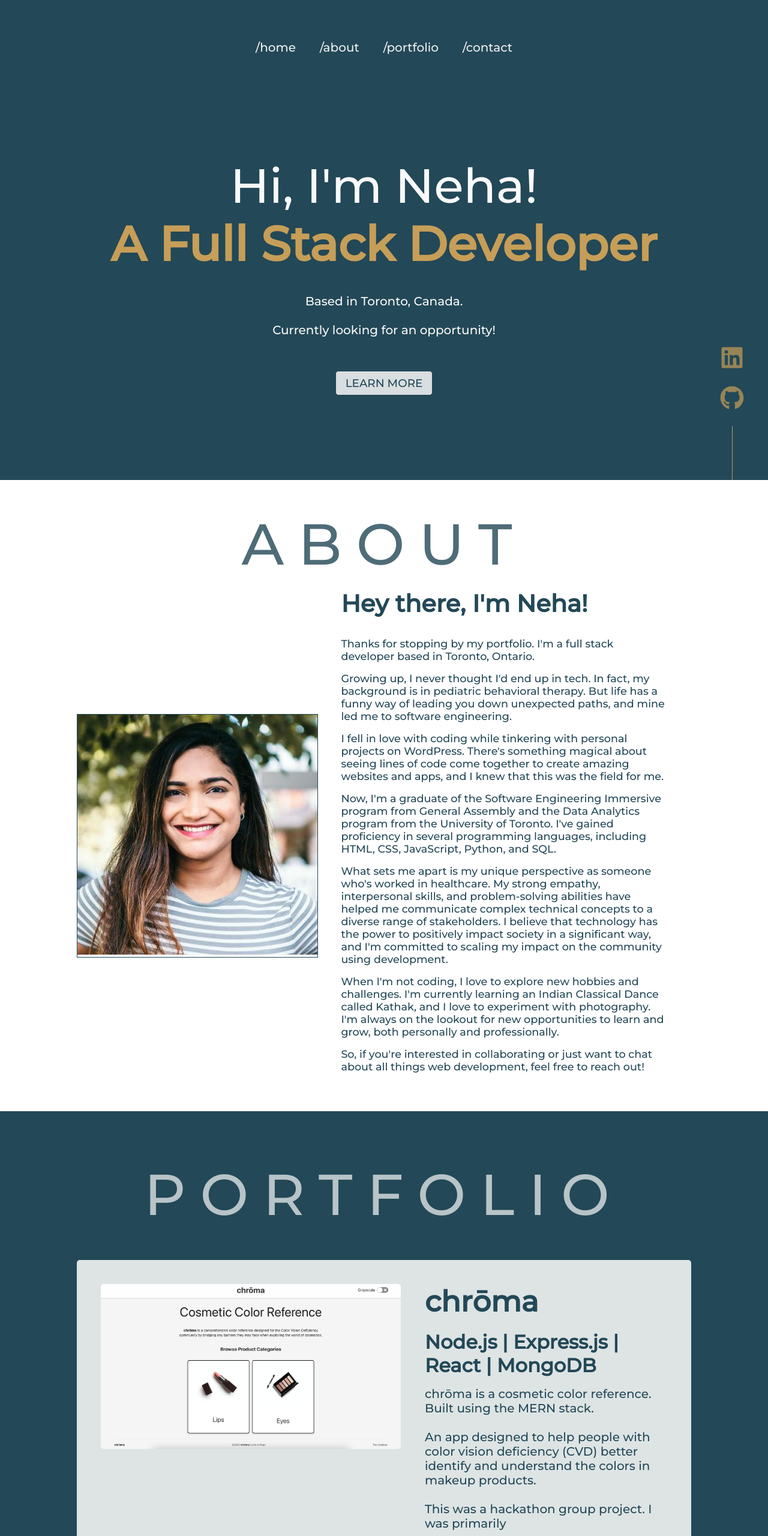
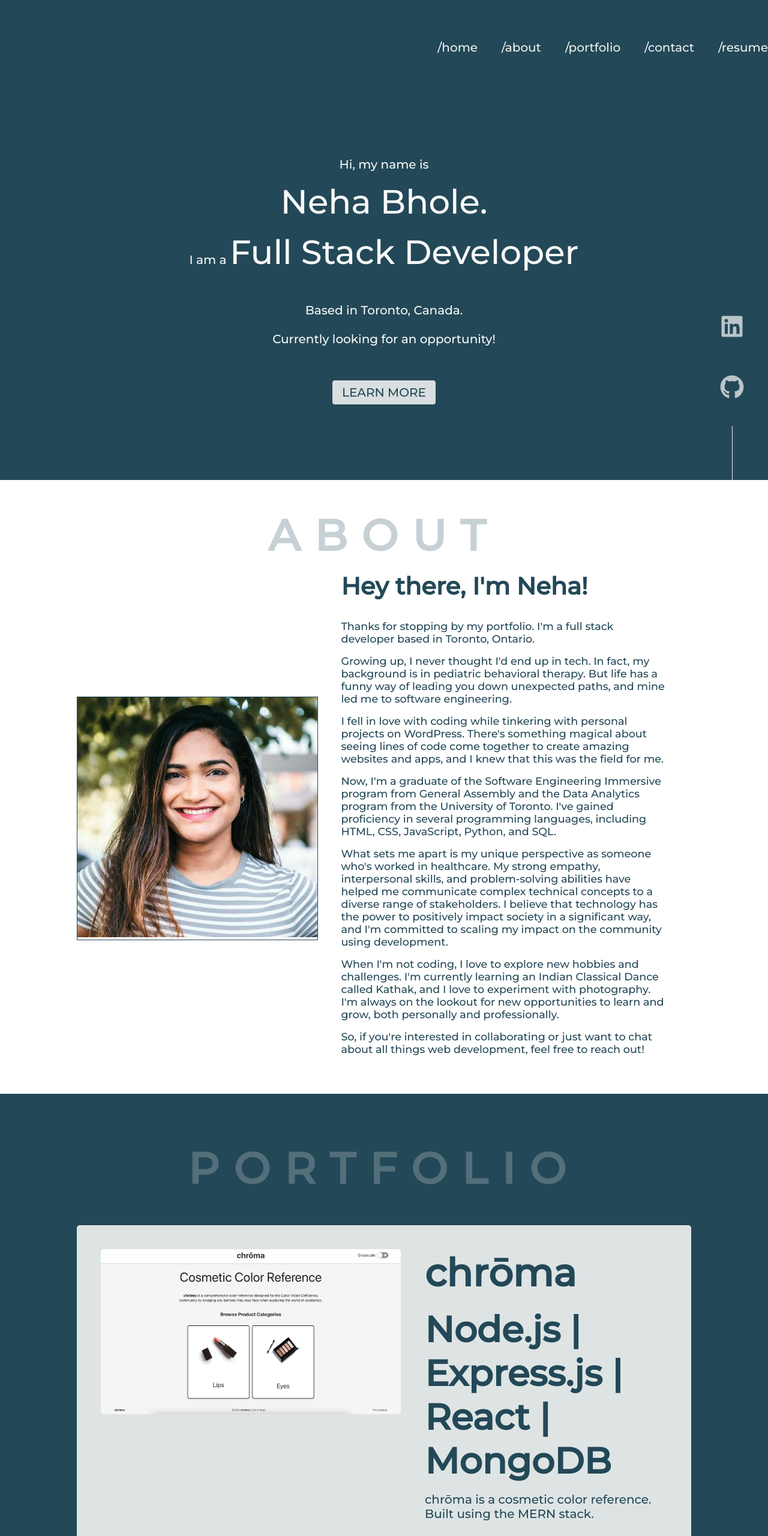
Before and after one commit to bholeneha/portfolio, a React app: page / in a window 1280 px wide. Shown: the top 2560 px of the page at 60% size. Built offline with nearby package versions, Linux system fonts and the light colour scheme.

Commit message:
resume added to nav & all font-sizing changed to rem

```diff
--- a/src/components/About/About.scss
+++ b/src/components/About/About.scss
@@ -18,9 +18,7 @@
             }
         }
 
-        $breakpoint-tablet: 900px;
-
-        @media (max-width: $breakpoint-tablet) {
+        @media (max-width: var(--breakpoint-tablet)) {
             flex-direction: column;
             align-items: center;
             gap: 10vmin;
--- a/src/components/App/App.scss
+++ b/src/components/App/App.scss
@@ -26,7 +26,7 @@
                     font-size: 2.5rem !important;
 
                     path {
-                        color: var(--mustard);
+                        color: var(--cultured);
                         opacity: 75%;
                         transition: 0.2s ease-in-out;
                     }
@@ -39,7 +39,7 @@
                         path {
                             transition: 0.10s ease-in-out;
                             opacity: 100%;
-                            color: var(--mustard);
+                            color: var(--cultured);
                         }
                     }
                 }
@@ -53,32 +53,11 @@
             width: 1px;
             height: 90px;
             margin: 0px auto;
-            background-color: var(--mustard);
+            background-color: var(--cultured);
         }
     }
 
-    nav {
-        width: 100vw;
-        height: 25vh;
-    }
-
-    .NavBar,
-    .Footer {
-        display: flex;
-        justify-content: center;
-        align-items: center;
-    }
-
-    .NavBar {
-        width: 100vw;
-        height: 20vh;
-        display: flex;
-        flex-direction: column;
-        gap: 2vmin;
-    }
-
     main {
-        margin-top: 15vh;
 
         section {
             align-self: center;
@@ -92,8 +71,12 @@
             h1 {
                 text-align: center;
                 letter-spacing: 3vmin;
-                opacity: 80%;
+                opacity: 25%;
                 text-transform: uppercase;
+            }
+
+            @media (max-width: var(--breakpoint-tablet)) {
+                height: 85vh;
             }
         }
     }
--- a/src/components/Footer/Footer.scss
+++ b/src/components/Footer/Footer.scss
@@ -1,4 +1,7 @@
 .Footer {
+    display: flex;
+    justify-content: center;
+    align-items: center;
     background-color: var(--charcoal);
     height: 20vh;
     flex-direction: column;
--- a/src/components/Home/Home.js
+++ b/src/components/Home/Home.js
@@ -5,8 +5,9 @@ export default function Home() {
     return (
         <section className='Home' id='Home'>
             <div className="Intro">
-                <h1>Hi, I'm Neha!</h1>
-                <h2>A Full Stack Developer</h2>
+                <p>Hi, my name is</p>
+                <span>Neha Bhole.</span>
+                <p>I am a <span>Full Stack Developer</span></p>
                 {/* <h3>Love seeing code come to life!</h3> */}
                 <br />
                 <p>Based in Toronto, Canada. <br /><br /> Currently looking for an opportunity!</p>
--- a/src/components/Home/Home.scss
+++ b/src/components/Home/Home.scss
@@ -7,13 +7,16 @@
         width: 80vw;
         text-align: center;
 
+        span {
+            font-size: 3.5rem;
+            color: var(--cultured);
+        }
+
         h1 {
             letter-spacing: 0;
             opacity: 100;
             text-transform: none;
             color: var(--cultured);
-            font-size: 10vmin;
-            ;
         }
 
         h2 {
@@ -21,7 +24,6 @@
         }
 
         h3 {
-            opacity: 75%;
             color: var(--cultured);
         }
 
--- a/src/components/NavBar/NavBar.js
+++ b/src/components/NavBar/NavBar.js
@@ -3,6 +3,7 @@ import { HashLink as Link } from 'react-router-hash-link'
 import React, { useState } from 'react';
 // import { FaBars } from 'react-icons/fa'
 import { FaLinkedin, FaGithub } from "react-icons/fa";
+import resumePDF from '../../assets/files/nehabholeresume.pdf';
 
 
 export default function NavBar() {
@@ -29,6 +30,7 @@ export default function NavBar() {
                 <Link to='#Portfolio' smooth >/portfolio</Link>
                 {/* <Link to='#Experience' smooth >Experience</Link> */}
                 <Link to='#Contact' smooth >/contact</Link>
+                <a href={resumePDF} target='_blank'>/resume</a>
             </div>
             {/* <div className=" Social-Media">
                 <a href='https://www.linkedin.com/in/nehabhole/' aria-label="LinkedIn"><FaLinkedin className='icon' /></a>
--- a/src/components/NavBar/NavBar.scss
+++ b/src/components/NavBar/NavBar.scss
@@ -1,6 +1,17 @@
 .NavBar {
     background-color: var(--charcoal);
-    gap: 3vmin !important;
+    width: 100vw;
+    height: 20vh;
+    display: flex;
+    flex-direction: column;
+    align-items: flex-end;
+    justify-content: center;
+
+    // $breakpoint-tablet: 900px;
+
+    @media (max-width: var(--breakpoint-tablet)) {
+        height: 15vh;
+    }
 
     .Links {
         display: flex;
@@ -9,20 +20,14 @@
 
     .Links a {
         text-decoration: none;
-        font-size: 2.5vmin;
         color: var(--cultured);
         border-bottom: 2px solid transparent;
-
 
         &:hover {
             border-bottom: 2px solid var(--mustard);
         }
 
-        $breakpoint-tablet: 900px;
 
-        @media (max-width: $breakpoint-tablet) {
-            font-size: 3.5vmin;
-        }
     }
 
     .Navigation {
--- a/src/components/Portfolio/Portfolio.scss
+++ b/src/components/Portfolio/Portfolio.scss
@@ -9,14 +9,6 @@
     h1 {
         margin-top: 10vmin !important;
         color: var(--gainsboro);
-    }
-
-    h2 {
-        font-size: 6vmin;
-    }
-
-    h3 {
-        font-size: 4vmin;
     }
 
     .Projects {
--- a/src/index.scss
+++ b/src/index.scss
@@ -5,7 +5,10 @@
   --desert-sand: #e3c8b8ff;
   --gainsboro: #dee4e4ff;
   --mustard: #C69E58;
+  --breakpoint-tablet: 900px;
 }
+
+$breakpoint-tablet: 900px;
 
 * {
   box-sizing: border-box;
@@ -16,31 +19,67 @@
 }
 
 // Global Text Element Styling
+
 h1 {
-  font-size: 6rem;
-  font-weight: 100;
+  font-size: 4.5rem;
+
+  @media (max-width: $breakpoint-tablet) {
+    font-size: 3.5rem;
+  }
 }
 
 h2 {
-  font-size: 5rem;
+  font-size: 4rem;
+
+  @media (max-width: $breakpoint-tablet) {
+    font-size: 3rem;
+  }
 }
 
 h3 {
-  font-size: 2rem;
+  font-size: 3.75rem;
+
+  @media (max-width: $breakpoint-tablet) {
+    font-size: 2.75rem;
+  }
 }
 
-p {
-  margin: 2vmin 0 !important;
-  font-size: 1.25rem;
-
-  $breakpoint-tablet: 900px;
+h4 {
+  font-size: 3.5rem;
 
   @media (max-width: $breakpoint-tablet) {
-    font-size: 1.25rem;
+    font-size: 2.5rem;
+  }
+}
+
+h5 {
+  font-size: 3.25rem;
+
+  @media (max-width: $breakpoint-tablet) {
+    font-size: 2.25rem;
+  }
+}
+
+h6 {
+  font-size: 3rem;
+
+  @media (max-width: $breakpoint-tablet) {
+    font-size: 2rem;
+  }
+}
+
+p,
+a {
+  font-size: 1.25rem;
+  margin: 2vmin 0 !important;
+
+  @media (max-width: $breakpoint-tablet) {
+    font-size: 1rem;
   }
 }
 
 // Global Button Styling
+
 button {
   background-color: var(--cultured);
   color: var(--charcoal);
@@ -69,9 +108,7 @@ button {
     }
   }
 
-  $breakpoint-tablet: 900px;
-
   @media (max-width: $breakpoint-tablet) {
-    // font-size: 1.25rem;
+    font-size: 1rem;
   }
 }
```
Also changed, not shown: 1 other file.
